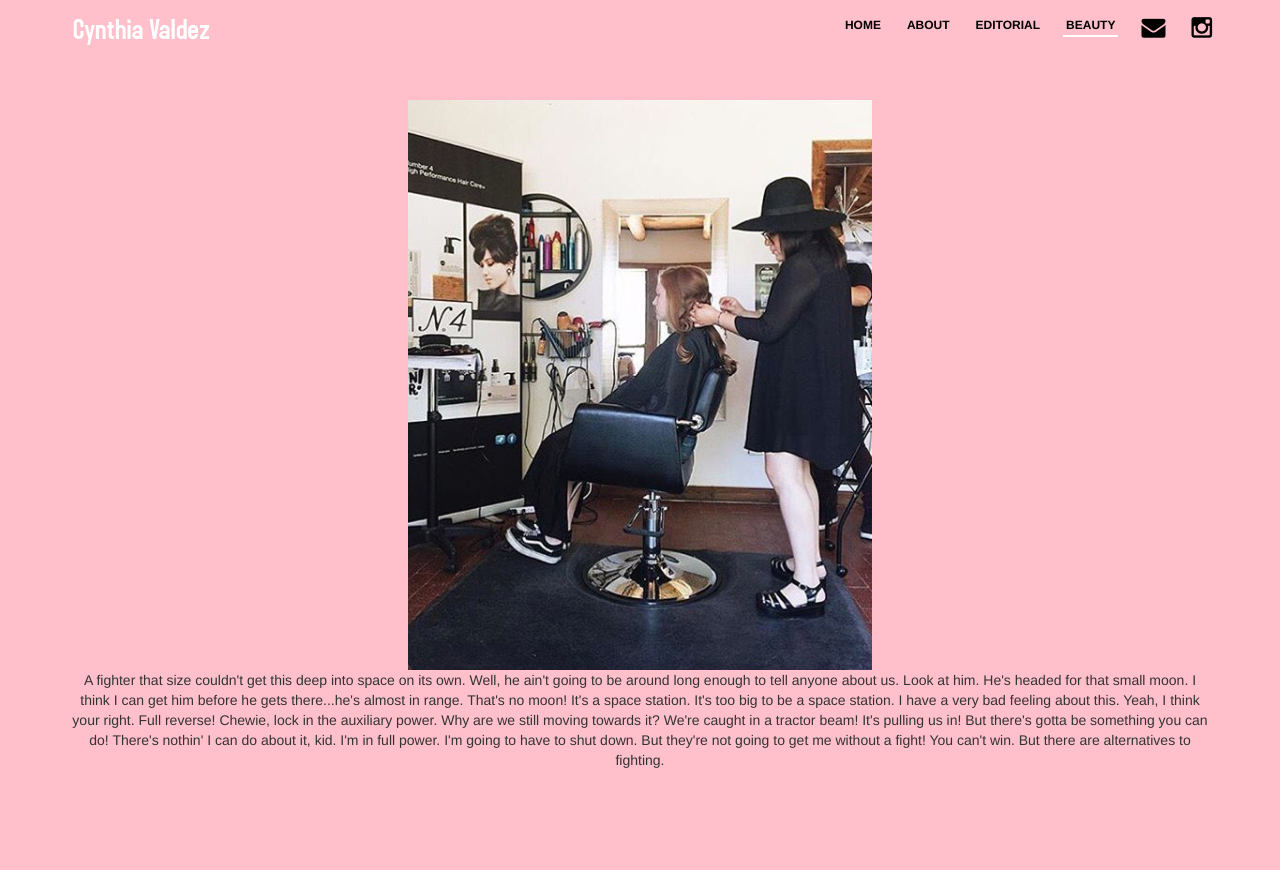
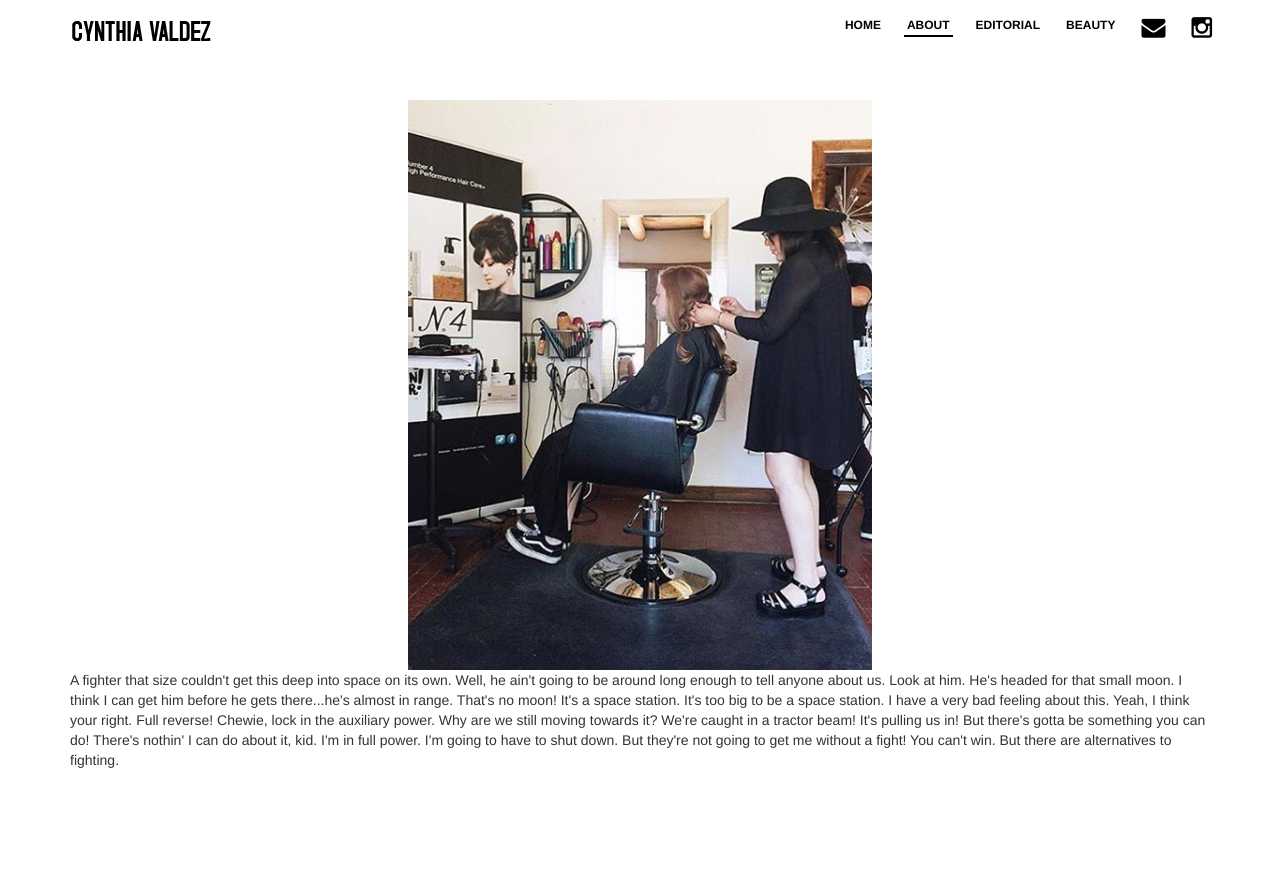
Before and after one commit to bradleygamboa/cynthia-valdez-portfolio, a PHP site: page /about.html in a window 1280 px wide. Run offline with PHP 8.4, Linux system fonts and the light colour scheme.

Commit message:
polishing

```diff
--- a/about.html
+++ b/about.html
@@ -40,9 +40,9 @@
 			<nav class="navbar-collapse collapse" id="main-nav" role="navigation">
 				<ul class="nav navbar-nav navbar-right nav-text-light">
 					<li><a href="index.html">HOME</a></li>
-					<li><a href="about.html">ABOUT</a></li>
+					<li class="active"><a href="about.html">ABOUT</a></li>
 					<li><a href="editorial.html">EDITORIAL</a></li>
-					<li class="active"><a href="beauty.html">BEAUTY</a></li>
+					<li><a href="beauty.html">BEAUTY</a></li>
 					<li><a href="mailto:vinylbeautystudio.com"><i class="fa fa-envelope fa-2x"></i></a></li>
 					<li><a href="http://www.instagram.com/cindi.love" target="_blank"><i class="fa fa-instagram fa-2x"></i></a></li>
 				</ul>
@@ -50,11 +50,11 @@
 		</div>
 	</div>
 	<!-- END NAVBAR -->
-	<div class="content-section-b text-center">
+	<div class="content-section-b">
         <div class="container">
             <div class="row">
                 <div class="col-lg-12">
-                	<img src="assets/img/cynthia.png">
+                	<img src="assets/img/cynthia.png" class="img-responsive about">
                 </div>
             </div>
 
--- a/assets/css/main.css
+++ b/assets/css/main.css
@@ -3,7 +3,7 @@
 html {
     height: 100%;
     width: 100%;
-    background-color: pink;
+    background-color: white;
 }
 
 
@@ -91,11 +91,11 @@ html {
 }
 
 .navbar-nav.nav-text-light > li > a:hover {
-    border-bottom-color: #fff;
+    border-bottom-color: black;
 }
 
 .navbar-nav.nav-text-light > li.active > a {
-    border-bottom-color: #fff;
+    border-bottom-color: black;
 }
 
 .navbar {
@@ -129,15 +129,15 @@ html {
 }
 
 .navbar.navbar-light .navbar-nav.nav-text-light > li > a:hover {
-    border-bottom-color: #646464;
+    border-bottom-color: pink;
 }
 
 .navbar.navbar-light .navbar-nav.nav-text-light > li.active > a {
-    border-bottom-color: #646464;
+    border-bottom-color: pink;
 }
 
 .navbar-toggle {
-    background-color: #646464;
+    background-color: black;
 }
 
 .navbar-toggle .icon-bar {
@@ -146,7 +146,7 @@ html {
 
 @media screen and (max-width: 767px) {
     .navbar-collapse {
-        background-color: #646464;
+        background-color: pink;
     }
 }
 
@@ -157,7 +157,8 @@ html {
 
 .content-section-b {
     padding: 100px 0;
-    background-color: pink;
+    background-color: white;
+    /*background-image: url();*/
 }
 
 .carousel-control.left {
@@ -173,3 +174,7 @@ html {
     display: inline-block;
     margin: 0 auto;
 }
+
+.img-responsive {
+    margin: 0 auto;
+}
```
Also changed, not shown: assets/img/loop-logo-pink.png (added), assets/img/loop-logo.png, assets/img/pattern.jpg (added), 4 other files.
